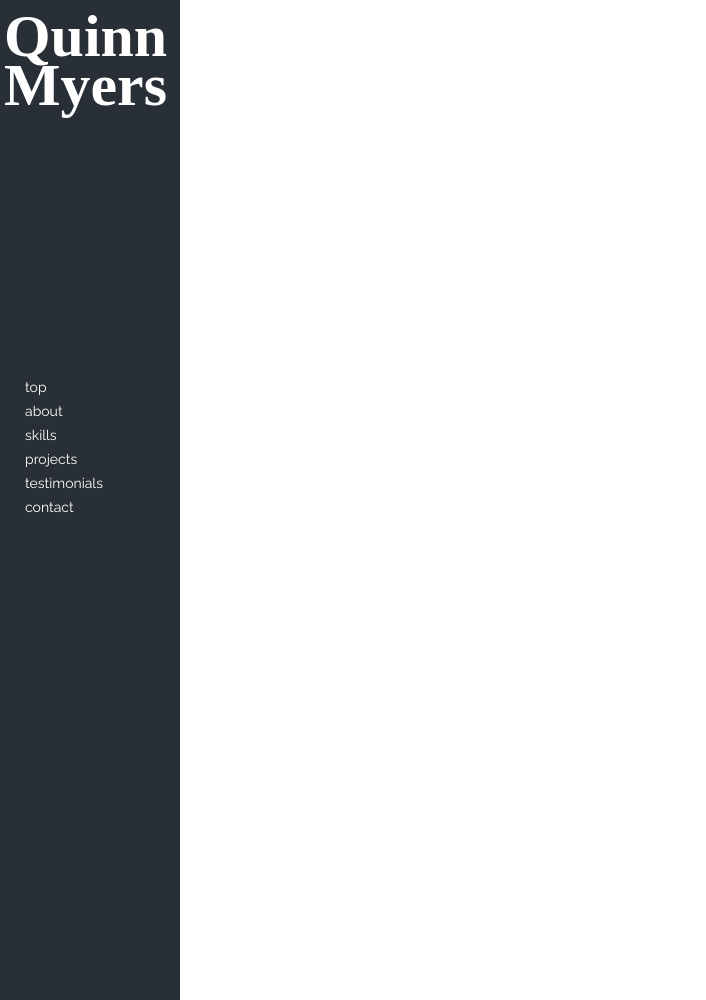
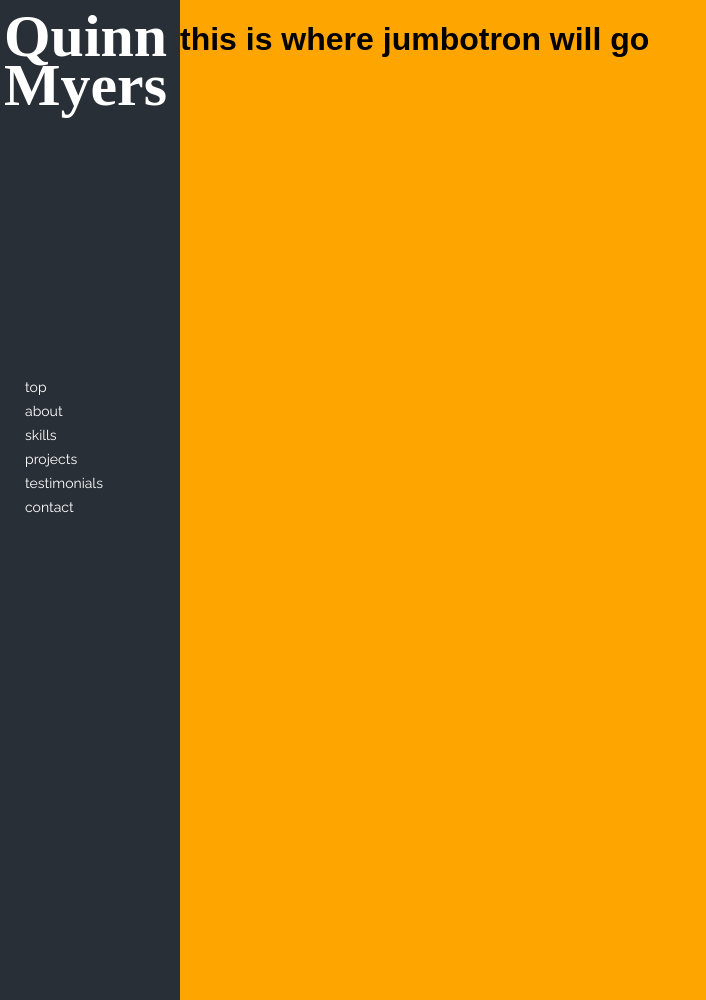
Before and after one commit to quinnmyers/personal_website_v1, a Jekyll site: the page built from index.html, in a window 1280 px wide and 1000 px high. Shown: the whole window, without its empty margins (0-706 px from the left). Built offline with Jekyll 4.4.1, drawn with Linux system fonts in a browser that asks for light colours; Markdown is read by kramdown in place of the engine named in the settings.

Commit message:
content section working, need to implement layout

```diff
--- /dev/null
+++ b/_includes/jumbotron.html
@@ -0,0 +1 @@
+<div class="jumbotron-container"><h1>this is where jumbotron will go</h1></div>
--- /dev/null
+++ b/_pugfiles/jumbotron.pug
@@ -0,0 +1,2 @@
+.jumbotron-container
+  h1 this is where jumbotron will go
--- a/assets/css/2-modules/header.sass
+++ b/assets/css/3-sections/header.sass
@@ -95,7 +95,6 @@
           display: flex
           height: 1px
           background: white
-
     .mobile-nav.is-open
       display: block
       position: absolute
--- /dev/null
+++ b/assets/css/3-sections/jumbotron.sass
@@ -0,0 +1,2 @@
+.content-sections
+  .jumbotron-container
--- a/assets/css/main.css
+++ b/assets/css/main.css
@@ -478,3 +478,15 @@ textarea {
   @media (max-width: 700px) {
     .home-wrap {
       display: block; } }
+
+.content-sections {
+  display: -ms-flexbox;
+  display: flex;
+  -ms-flex-direction: columns;
+      flex-direction: columns;
+  background: orange;
+  width: calc(100% - 180px);
+  height: 1000px; }
+  @media (max-width: 700px) {
+    .content-sections {
+      width: 100%; } }
--- a/assets/css/main.scss
+++ b/assets/css/main.scss
@@ -3,6 +3,7 @@
 
 @import "1-base/vars";
 
-@import "2-modules/header";
+@import "3-sections/header";
+@import "3-sections/jumbotron";
 
-@import "3-layouts/home";
+@import "4-layouts/main_layout";
--- a/index.html
+++ b/index.html
@@ -7,8 +7,8 @@ layout: default
 
   <div class="content-sections">
 
-    <!-- all the sections go here -->
-    <div style="height: 1000px"></div>
+    {% include jumbotron.html %}
+
   </div>
 
 
```
Also changed, not shown: assets/css/3-layouts/home.sass (deleted, +0 -8 lines), assets/css/4-layouts/main_layout.sass (added, +17 -0 lines), 9 other files.
